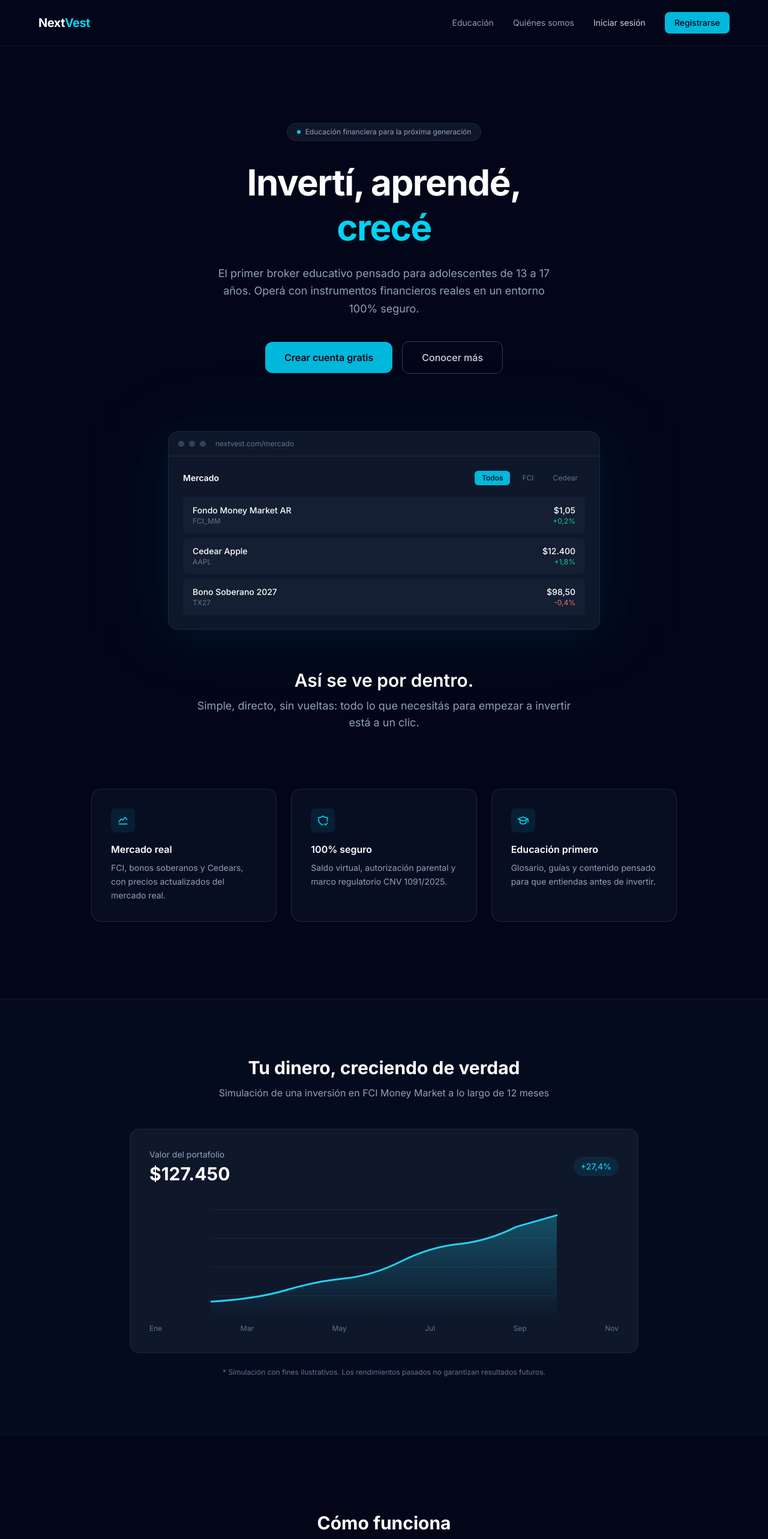
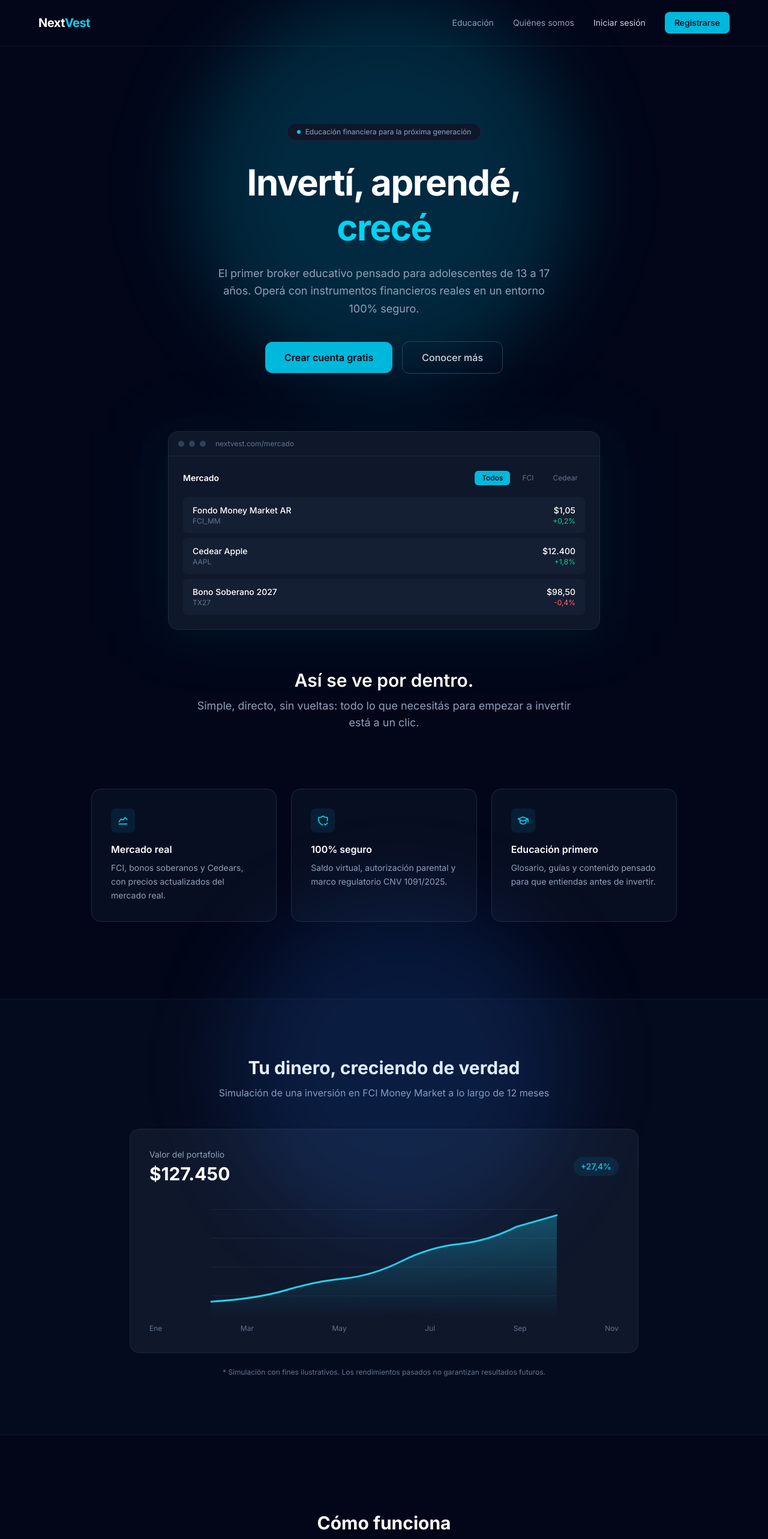
Before and after one commit to antonellaAlessandro/NextVest, a React (Vite) app: page / in a window 1280 px wide. Shown: the top 2566 px of the page at 60% size. Built offline with nearby package versions, Linux system fonts and the light colour scheme.

Commit message:
feat: agregar FondoAurora a Inicio y mejorar intensidad de FondoLR

```diff
--- /dev/null
+++ b/src/components/FondoAurora.jsx
@@ -0,0 +1,11 @@
+function FondoAurora() {
+  return (
+    <div className="absolute inset-0 overflow-hidden pointer-events-none">
+      <div className="absolute top-0 left-1/4 w-[600px] h-[600px] bg-cyan-500/20 blur-3xl rounded-full animate-aurora-1" />
+      <div className="absolute top-1/3 right-1/4 w-[500px] h-[500px] bg-blue-500/15 blur-3xl rounded-full animate-aurora-2" />
+      <div className="absolute bottom-0 left-1/3 w-[550px] h-[550px] bg-cyan-400/15 blur-3xl rounded-full animate-aurora-3" />
+    </div>
+  )
+}
+
+export default FondoAurora
--- a/src/components/FondoLR.jsx
+++ b/src/components/FondoLR.jsx
@@ -1,16 +1,7 @@
 function FondoLR() {
   return (
-    <div className="absolute inset-0 overflow-hidden pointer-events-none">
-      <svg className="absolute w-full h-full opacity-[0.07]" preserveAspectRatio="none">
-        <defs>
-          <pattern id="lineas" width="60" height="60" patternUnits="userSpaceOnUse" patternTransform="rotate(45)">
-            <line x1="0" y1="0" x2="0" y2="60" stroke="#22d3ee" strokeWidth="1" />
-          </pattern>
-        </defs>
-        <rect width="100%" height="100%" fill="url(#lineas)" className="animate-slide-lines" />
-      </svg>
-      <div className="absolute top-1/4 left-1/4 w-96 h-96 bg-cyan-500/10 blur-3xl rounded-full" />
-      <div className="absolute bottom-1/4 right-1/4 w-96 h-96 bg-cyan-500/5 blur-3xl rounded-full" />
+    <div className="absolute inset-0 overflow-hidden pointer-events-none flex items-center justify-center">
+      <div className="w-[600px] h-[600px] bg-cyan-500/20 blur-3xl rounded-full animate-glow" />
     </div>
   )
 }
--- a/src/index.css
+++ b/src/index.css
@@ -2,15 +2,55 @@
 body {
   font-family: 'Inter', sans-serif;
 }
-@keyframes slide-lines {
-  from {
-    transform: translateX(0) translateY(0);
+@keyframes glow-pulse {
+  0%, 100% {
+    opacity: 0.5;
+    transform: scale(1);
   }
-  to {
-    transform: translateX(60px) translateY(60px);
+  50% {
+    opacity: 1;
+    transform: scale(1.3);
   }
 }
 
-.animate-slide-lines {
-  animation: slide-lines 6s linear infinite;
+.animate-glow {
+  animation: glow-pulse 3s ease-in-out infinite;
 }
+@keyframes aurora-1 {
+  0%, 100% {
+    transform: translate(0, 0) scale(1);
+  }
+  50% {
+    transform: translate(60px, 40px) scale(1.2);
+  }
+}
+
+@keyframes aurora-2 {
+  0%, 100% {
+    transform: translate(0, 0) scale(1);
+  }
+  50% {
+    transform: translate(-50px, 30px) scale(1.15);
+  }
+}
+
+@keyframes aurora-3 {
+  0%, 100% {
+    transform: translate(0, 0) scale(1);
+  }
+  50% {
+    transform: translate(40px, -50px) scale(1.1);
+  }
+}
+
+.animate-aurora-1 {
+  animation: aurora-1 8s ease-in-out infinite;
+}
+
+.animate-aurora-2 {
+  animation: aurora-2 10s ease-in-out infinite;
+}
+
+.animate-aurora-3 {
+  animation: aurora-3 9s ease-in-out infinite;
+}
--- a/src/pages/Inicio.jsx
+++ b/src/pages/Inicio.jsx
@@ -1,9 +1,11 @@
 import { Link } from 'react-router-dom'
 import { motion } from 'framer-motion'
+import FondoAurora from '../components/FondoAurora'
 
 function Inicio() {
   return (
-    <div className="min-h-screen bg-slate-950 text-white overflow-hidden">
+    <div className="min-h-screen bg-slate-950 text-white overflow-hidden relative">
+        <FondoAurora />
       {/* Navbar */}
       <motion.nav
         initial={{ opacity: 0, y: -20 }}
```
